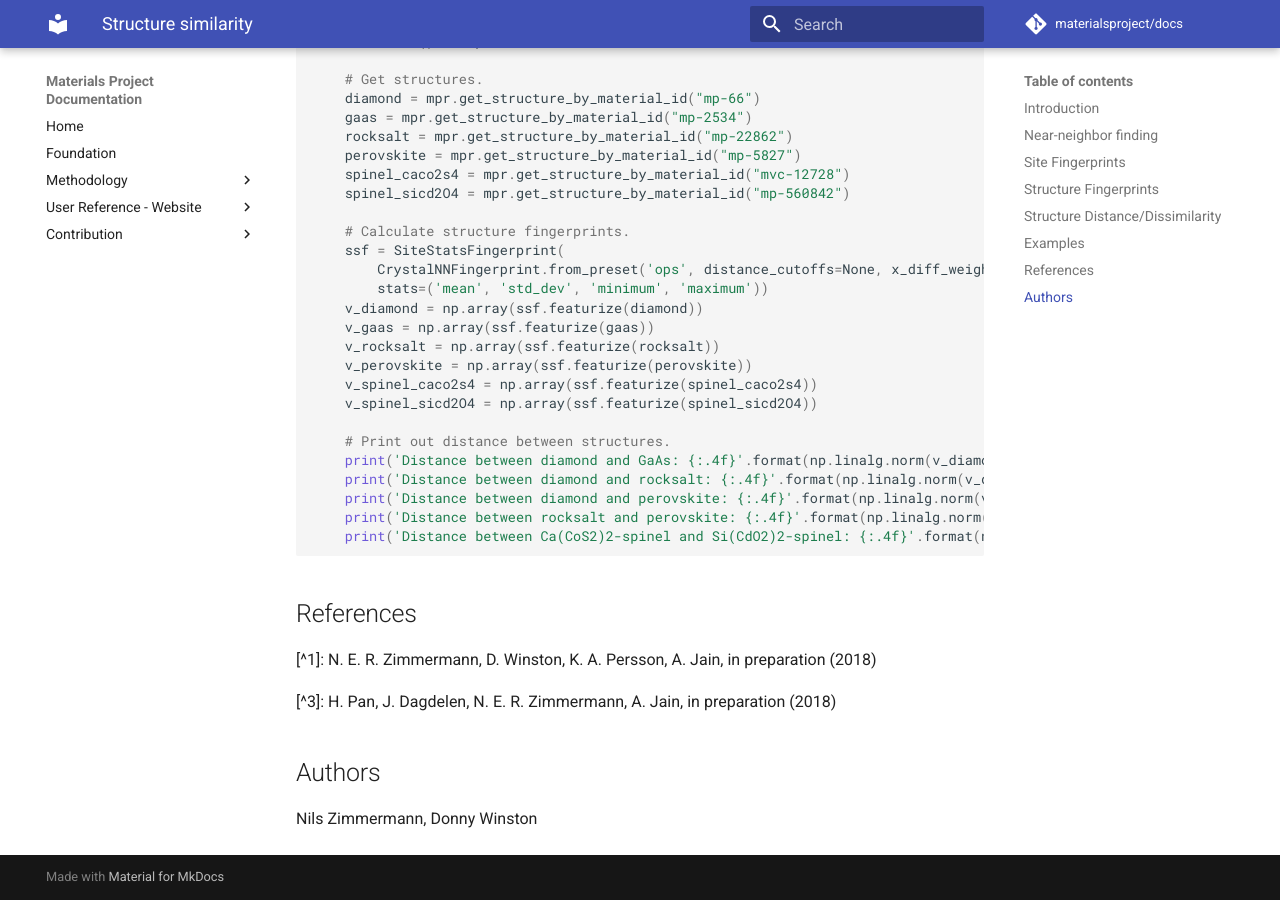
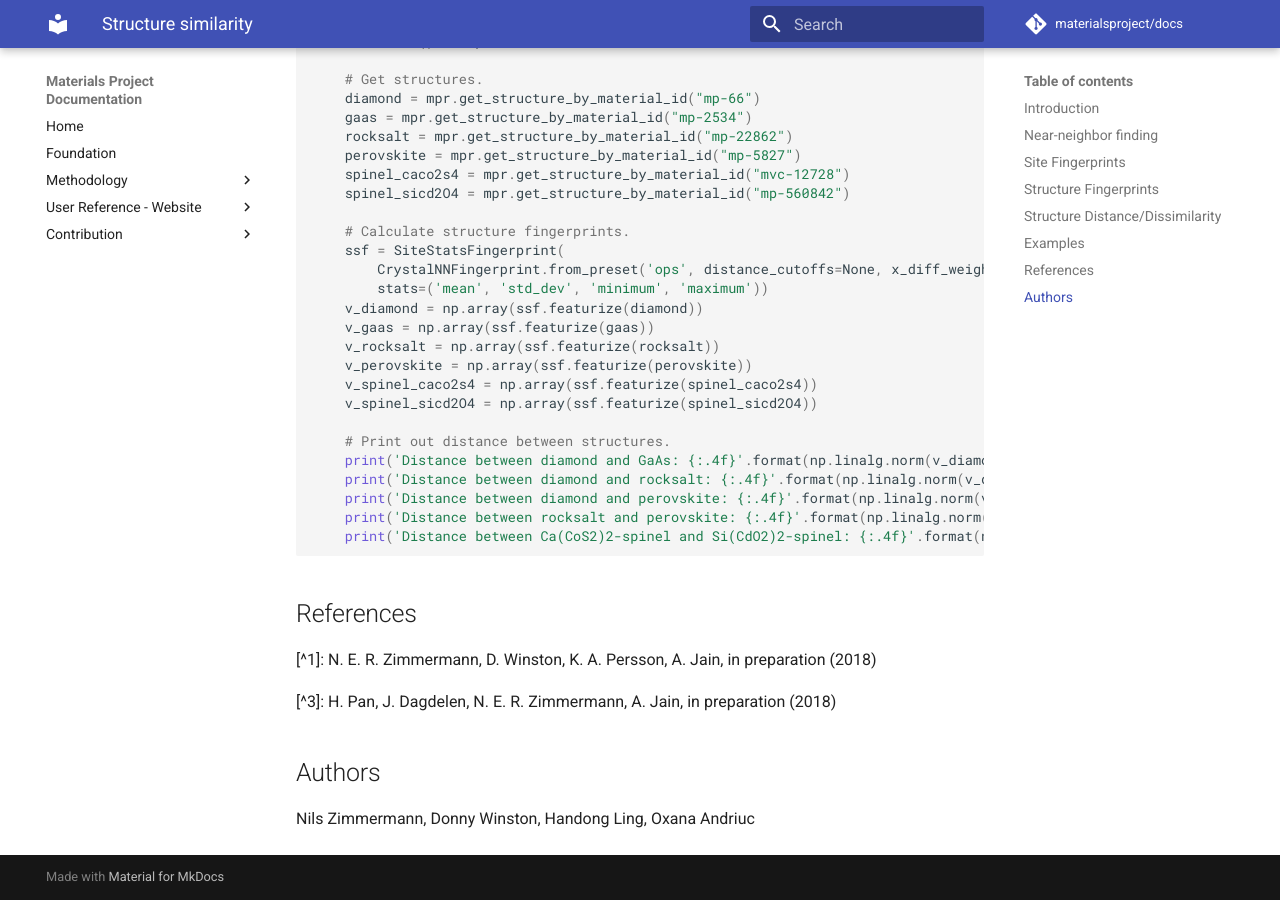
Before and after one commit to materialsproject/docs, an MkDocs documentation site: the page built from docs/user-guide/structure-similarity.md, in a window 1280 px wide and 900 px high, scrolled down 2546 px. Built offline with MkDocs 1.6.1 and Material for MkDocs 9.7.7, drawn with Linux system fonts in a browser that asks for light colours; comment, search, counter and statistics services are not loaded.

Commit message:
Update structure-similarity.md

```diff
--- a/docs/user-guide/structure-similarity.md
+++ b/docs/user-guide/structure-similarity.md
@@ -88,4 +88,4 @@ with MPRester() as mpr:
 [^3]: H. Pan, J. Dagdelen, N. E. R. Zimmermann, A. Jain, in preparation (2018)
 
 ## Authors
-Nils Zimmermann, Donny Winston
+Nils Zimmermann, Donny Winston, Handong Ling, Oxana Andriuc
```
